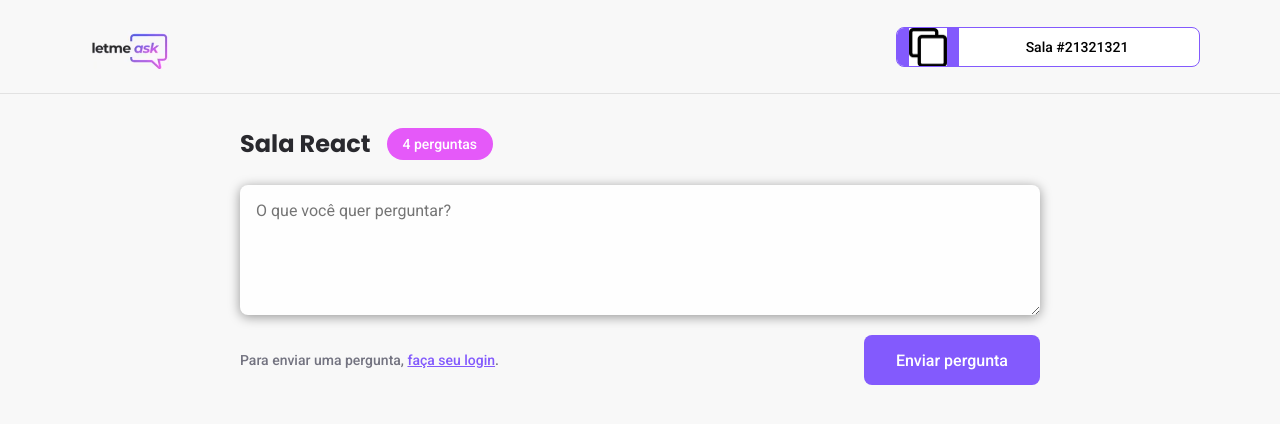
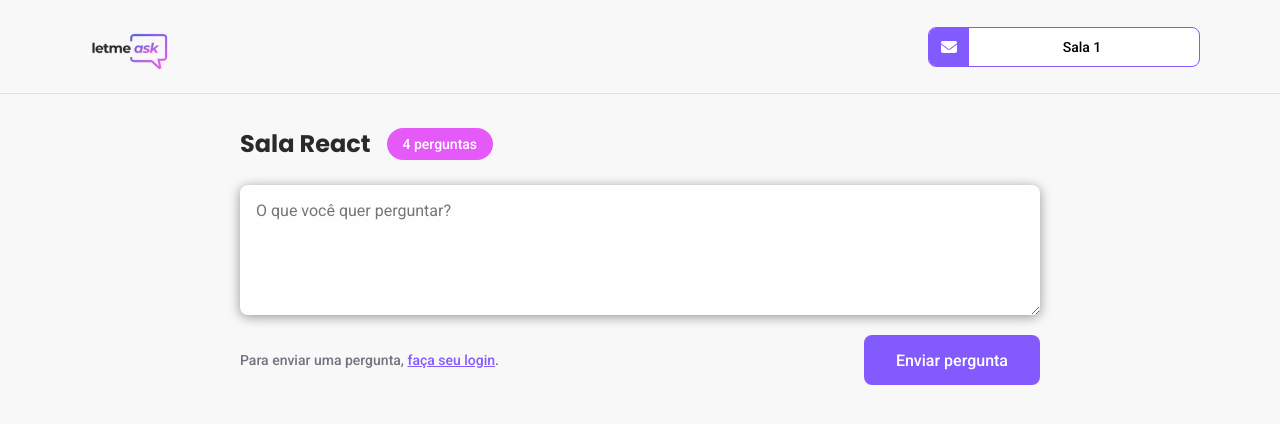
Before and after one commit to CardosoRepository/Letmeask, a React (Create React App) app: page /rooms/1 in a window 1280 px wide. Shown: the top 424 px of the page. Built offline with nearby package versions, Linux system fonts and the light colour scheme; no server answers.

Commit message:
Adição de fonts-awesome e melhorias na Sala

```diff
--- a/package.json
+++ b/package.json
@@ -3,6 +3,11 @@
   "version": "0.1.0",
   "private": true,
   "dependencies": {
+    "@fortawesome/fontawesome-svg-core": "^6.5.1",
+    "@fortawesome/free-brands-svg-icons": "^6.5.1",
+    "@fortawesome/free-regular-svg-icons": "^6.5.1",
+    "@fortawesome/free-solid-svg-icons": "^6.5.1",
+    "@fortawesome/react-fontawesome": "^0.2.0",
     "@testing-library/jest-dom": "^5.17.0",
     "@testing-library/react": "^13.4.0",
     "@testing-library/user-event": "^13.5.0",
--- a/src/components/RoomCode.tsx
+++ b/src/components/RoomCode.tsx
@@ -1,14 +1,23 @@
 import React from "react";
-import copyImg from "../assets/images/copy.png";
 import "../styles/room-code.scss";
 
-export function RoomCode() {
+import { FontAwesomeIcon } from '@fortawesome/react-fontawesome';
+import { faEnvelope } from '@fortawesome/free-solid-svg-icons';
+
+type RoomCodeProps = {
+    code: string | undefined;
+};
+
+export function RoomCode(props: RoomCodeProps) {
+    function copyRoomCodeToClipboard() {
+        navigator.clipboard.writeText(props.code || '');
+    }
     return (
-        <button className="room-code">
+        <button className="room-code" onClick={copyRoomCodeToClipboard}>
             <div>
-                <img src={copyImg} alt="Copy room code" />
+                <FontAwesomeIcon className="icon" icon={faEnvelope} />
             </div>
-            <span>Sala #21321321</span>
+            <span>Sala {props.code}</span>
         </button>
     )
 }
--- a/src/pages/Room.tsx
+++ b/src/pages/Room.tsx
@@ -1,17 +1,24 @@
 import React from "react";
+import { useParams } from "react-router-dom";
 
 import logoImg from "../assets/images/logo.png";
 import { Button } from "../components/Button.tsx";
 import { RoomCode } from "../components/RoomCode.tsx";
 import "../styles/room.scss";
 
+type roomParams = {
+    id: string;
+};
+
 export function Room() {
+    const params = useParams<roomParams>();
+
     return (
         <div id="page-room">
             <header>
                 <div className="content">
                     <img src={logoImg} alt="Letmeask" />
-                    <RoomCode />
+                    <RoomCode code={params.id}/>
                 </div>
             </header>
             <main>
--- a/src/styles/room-code.scss
+++ b/src/styles/room-code.scss
@@ -15,9 +15,10 @@
         display: flex;
         justify-content: center;
         align-items: center;
+        height: 100%;
 
-        >img {
-            max-height: 40px;
+        > .icon {
+            color: white;
         }
     }
 
@@ -26,7 +27,7 @@
         align-self: center;
         flex: 1;
         padding: 0 16px 0 12px;
-        width: 240px;
+        width: 230px;
         font-size: 14px;
         font-weight: 500;
     }
```
Also changed, not shown: 1 other file (tests, documents, lock files or other folders).
